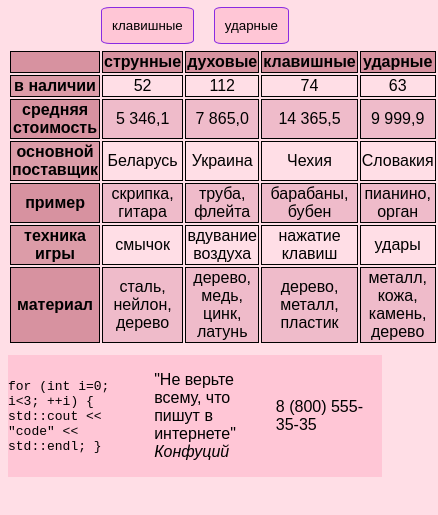
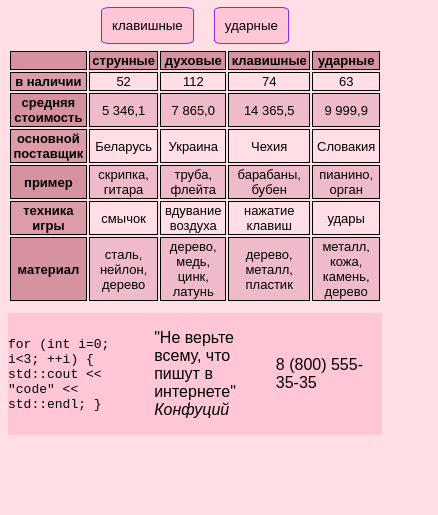
Before and after one commit to aljbet/LaLaika, a plain HTML site: page index.html in a window 390 px wide. Shown: the part 123-638 px from the top of the page, 438 px wide, since content can reach past the window. Drawn offline with Linux system fonts and the light colour scheme.

Commit message:
adaptive font size

```diff
--- a/outlines.css
+++ b/outlines.css
@@ -1,11 +1,41 @@
 body {
     background-color: #ffdee6;
     font-family: Arial, sans-serif;
+    @media (max-width: 350px) {
+        font-size: 12px;
+    }
+    @media (max-width: 300px) {
+        font-size: 10px;
+    }
 }
 
 td, th {
     border: 1px solid black;
     text-align: center;
+    @media (max-width: 440px) {
+        font-size: 15px;
+    }
+    @media (max-width: 420px) {
+        font-size: 14px;
+    }
+    @media (max-width: 400px) {
+        font-size: 13px;
+    }
+    @media (max-width: 370px) {
+        font-size: 12px;
+    }
+    @media (max-width: 340px) {
+        font-size: 11px;
+    }
+    @media (max-width: 320px) {
+        font-size: 10px;
+    }
+    @media (max-width: 300px) {
+        font-size: 9px;
+    }
+    @media (max-width: 270px) {
+        font-size: 8px;
+    }
 }
 
 tr:nth-child(2n+1) {
@@ -19,6 +49,9 @@ th {
 .base_info {
     display: flex;
     height: 70px;
+    @media (max-width: 275px) {
+        height: 60px;
+    }
 }
 
 .right_icons {
@@ -55,7 +88,6 @@ th {
     display: flex;
     flex-wrap: wrap;
     justify-content: center;
-    text-decoration: none;
 }
 
 .instrument_class {
@@ -69,7 +101,7 @@ th {
 }
 
 footer {
-    margin: 10px 0;
+    margin-top: 10px;
     width: 100%;
     background-color: rgba(255, 190, 210, 0.74);
     display: flex;
@@ -92,7 +124,7 @@ main {
     width: 30%;
 }
 
-@media (max-width: 500px) {
+@media (max-width: 560px) {
     .filters {
         display: none;
     }
@@ -110,9 +142,10 @@ main {
     display: flex;
     flex-direction: column;
     margin: 10px;
+    padding: 10px;
     max-width: 140px;
     max-height: 260px;
-    filter: drop-shadow(0 0 0.75rem gray);
+    box-shadow: 0 2px 5px rgba(0, 0, 0, 0.1);
 }
 
 .item_image {
```
Also changed, not shown: index.html (+0 -74 lines).
